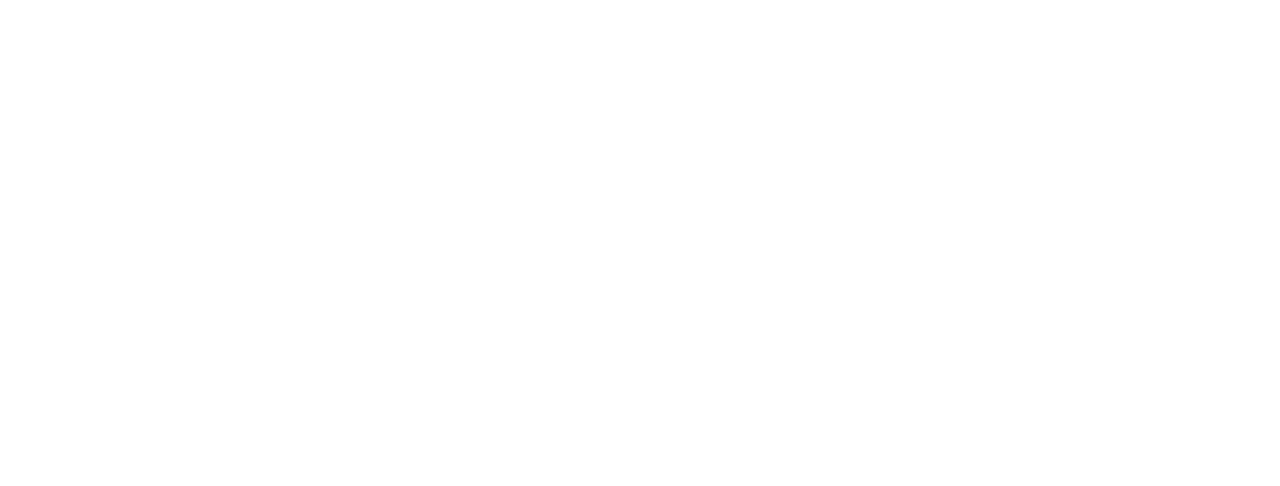
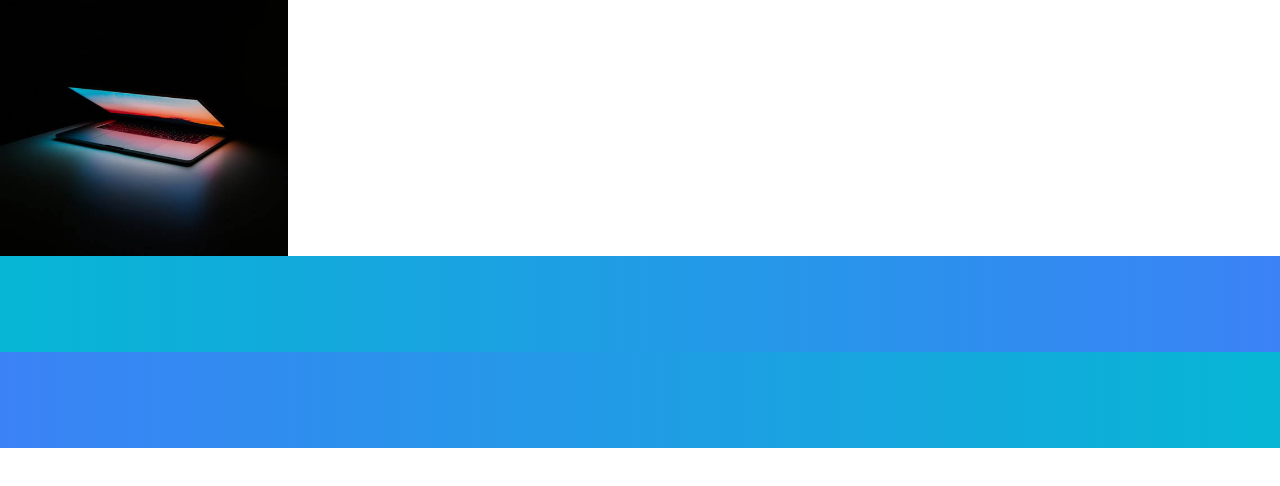
Before and after one commit to kongyutay/tailwind-sandbox, a plain HTML site: page 07-backgrounds-shadows/index.html in a window 1280 px wide. Drawn offline with nearby package versions, Linux system fonts and the light colour scheme.

Commit message:
background class and gradients

```diff
--- a/07-backgrounds-shadows/index.html
+++ b/07-backgrounds-shadows/index.html
@@ -9,9 +9,14 @@
   </head>
   <body>
     <!-- Background Classes -->
+    <div
+      class="h-64 w-72 bg-no-repeat bg-cover bg-center"
+      style="background-image: url('../assets/img/img1.jpg')"
+    ></div>
 
     <!-- Gradients -->
-
+    <div class="h-24 bg-gradient-to-r from-cyan-500 to-blue-500"></div>
+    <div class="h-24 bg-gradient-to-l from-cyan-500 to-blue-500"></div>
     <!-- Shadows -->
 
     <!-- Mix Blend -->
```
